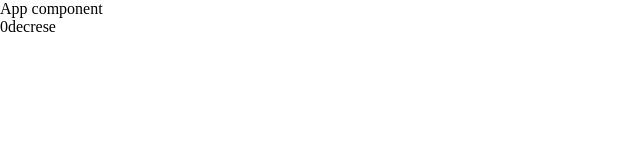
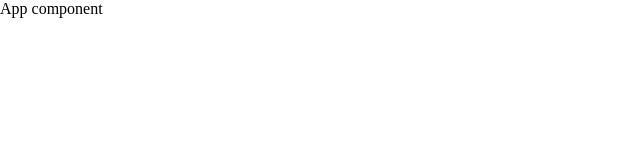
Before and after one commit to qoiqvi/webpack_fsd_template, a React app: page / in a window 1280 px wide. Shown: the top 160 px of the page, without its empty margins (0-640 px from the left). Built offline with nearby package versions, Linux system fonts and the light colour scheme.

Commit message:
fix eslint config

```diff
--- a/src/app/App.tsx
+++ b/src/app/App.tsx
@@ -1,13 +1,5 @@
 import { classNames } from "shared/lib/classNames/classNames"
-import { Counter } from "shared/ui/Counter/Counter"
 
 export const App = () => {
-	return (
-		<div className={classNames("App", {}, [])}>
-			App component
-			<div>
-				<Counter />
-			</div>
-		</div>
-	)
+	return <div className={classNames("App", {}, [])}>App component</div>
 }
--- a/src/shared/ui/Counter/Counter.tsx
+++ /dev/null
@@ -1,11 +0,0 @@
-import { useState } from "react"
-
-export const Counter = () => {
-	const [state, setState] = useState(0)
-	return (
-		<div>
-			{state}
-			<button onClick={() => setState((state) => state + 1)}>decrese</button>
-		</div>
-	)
-}
```
Also changed, not shown: package.json (+2 -7 lines), .eslintrc.js, 1 other file (tests, documents, lock files or other folders).
